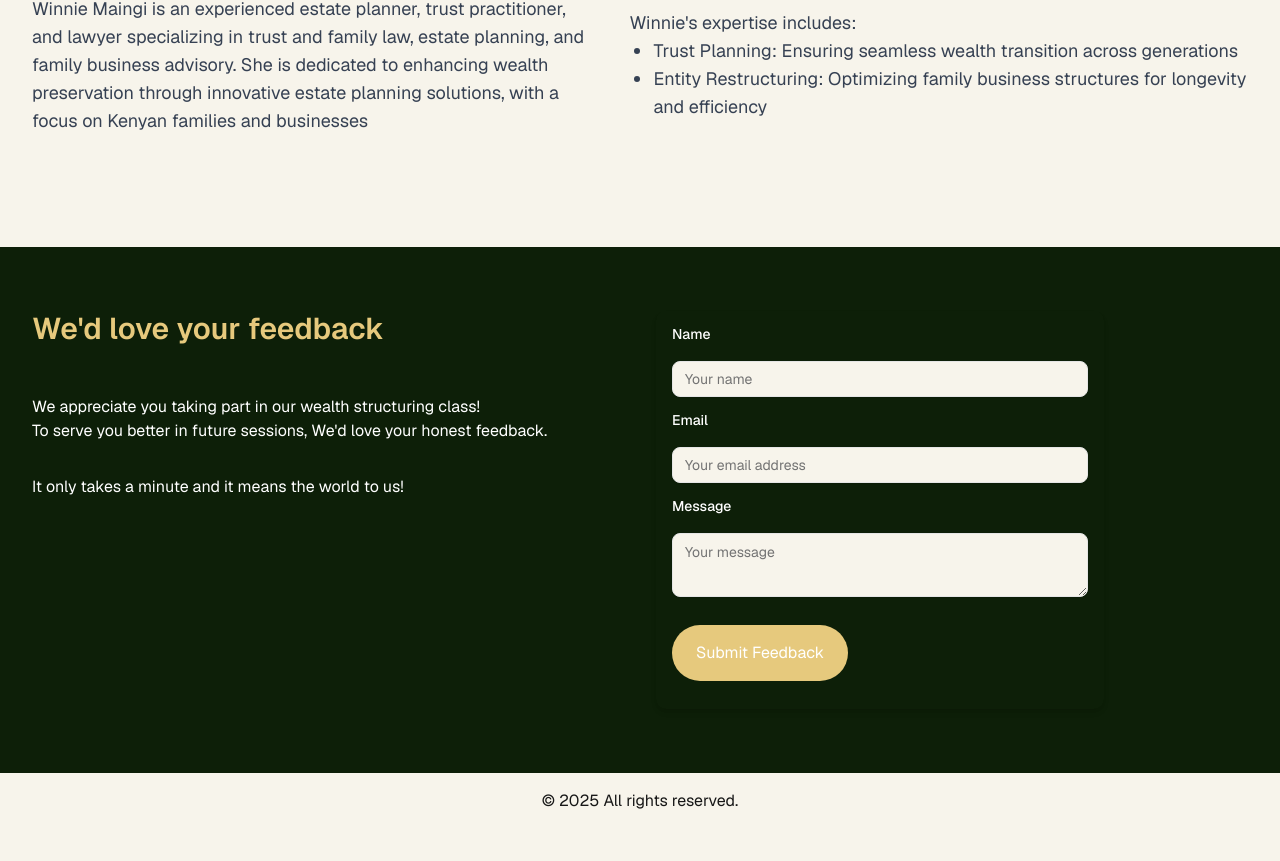
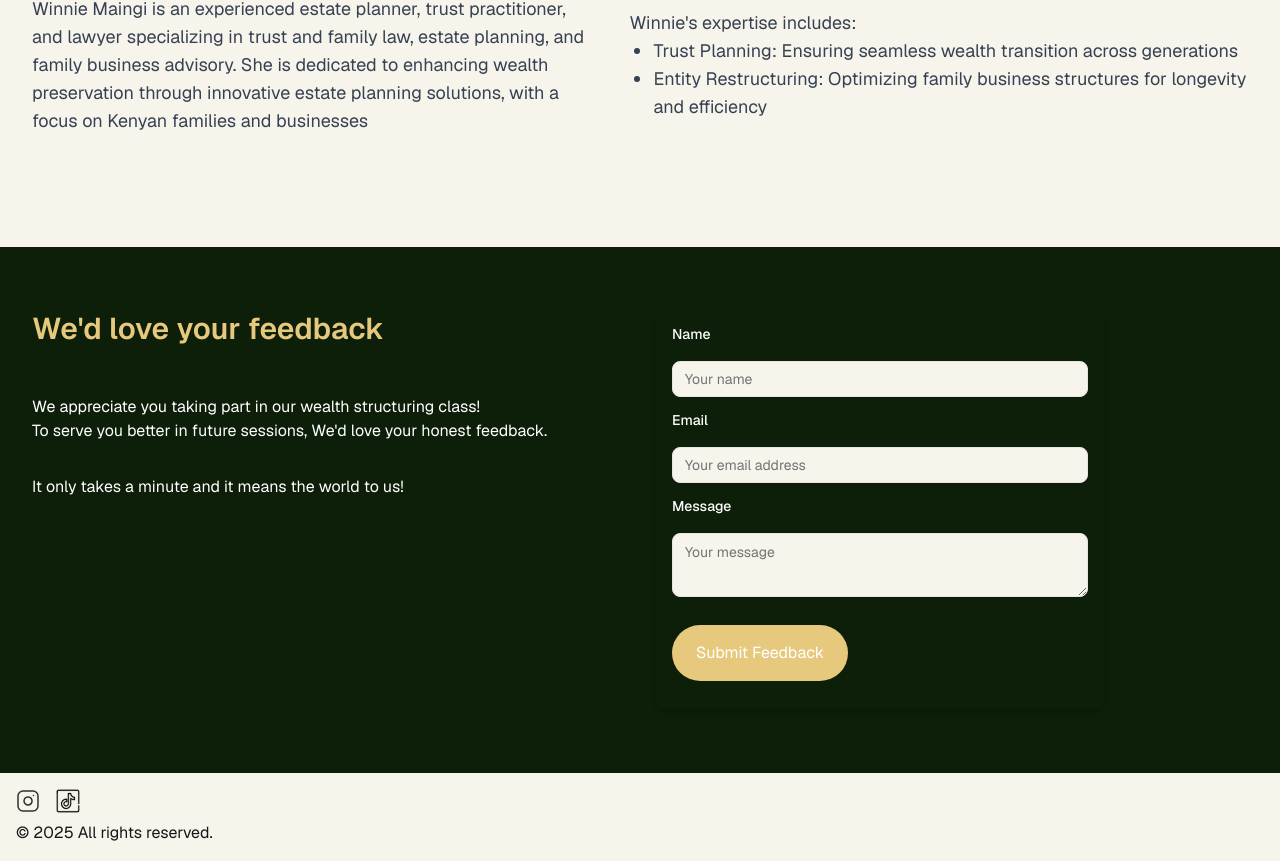
Before and after one commit to emmanuelmacharia/winnie-maingi, a Next.js app: page / in a window 1280 px wide. Shown: the part 1027-1888 px from the top of the page. Before the commit the page ends 1856 px from the top, so only its background shows below. Built offline with nearby package versions, Linux system fonts and the light colour scheme.

Commit message:
adds footer info

```diff
--- a/src/app/layout.tsx
+++ b/src/app/layout.tsx
@@ -3,6 +3,7 @@ import "~/styles/globals.css";
 import { type Metadata } from "next";
 import { Geist } from "next/font/google";
 import Image from "next/image";
+import Link from "next/link";
 
 export const metadata: Metadata = {
   title: "Create T3 App",
@@ -31,7 +32,29 @@ export default function RootLayout({
           <div className="flex flex-1 flex-col items-center justify-center">
             <main className="flex w-full flex-1 flex-col">{children}</main>
           </div>
-          <footer className="bg-zinc text-primary mx-auto flex w-full justify-around p-4 px-4">
+          <footer className="bg-zinc text-primary mx-auto flex w-full max-w-7xl flex-col justify-around gap-2 p-4 px-4">
+            <div className="socials row flex">
+              {/* Social media links can be added here */}
+              <Link
+                href="https://www.instagram.com/estateplannerke/"
+                className="mr-4"
+                target="_blank"
+              >
+                <Image
+                  src="/instagram.svg"
+                  alt="Instagram"
+                  width={24}
+                  height={24}
+                />
+              </Link>
+              <Link
+                href="https://www.tiktok.com/@estateplannerke?_t=8hjofVDV2qk&_r=1&fbclid=PAZXh0bgNhZW0CMTEAAae_JFZhKl5EvwGJvettVLkuWAGqmjCjXPiEIBTTjfIrZaUeEs1AljSfoJfouA_aem_Iz4URdKJkrC4NfqA-nCpDw"
+                className="mr-4"
+                target="_blank"
+              >
+                <Image src="/tiktok.svg" alt="tiktok" width={24} height={24} />
+              </Link>
+            </div>
             © {currentYear} All rights reserved.
           </footer>
         </div>
--- a/src/components/FeedbackForm.tsx
+++ b/src/components/FeedbackForm.tsx
@@ -10,20 +10,20 @@ const FeedbackForm = () => {
         <Label className="pb-1" htmlFor="name">
           Name
         </Label>
-        <Input type="text" name="name" id="" placeholder="Your name" />
+        <Input type="text" name="name" id="name" placeholder="Your name" />
         <Label className="pb-1" htmlFor="email">
           Email
         </Label>
         <Input
           type="email"
           name="email"
-          id=""
+          id="email"
           placeholder="Your email address"
         />
         <Label className="pb-1" htmlFor="message">
           Message
         </Label>
-        <Textarea name="name" id="" placeholder="Your message" />
+        <Textarea name="name" id="message" placeholder="Your message" />
         <div className="flex justify-start py-3">
           <button
             type="submit"
```
Also changed, not shown: public/Instagram.svg (added), public/tiktok.svg (added).
